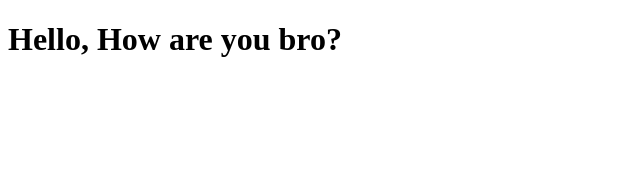
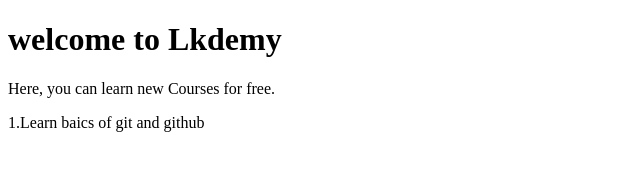
Before and after one commit to lakshmanK1/basic, a plain HTML site: page index.html in a window 1280 px wide. Shown: the whole page, without its empty margins (0-640 px from the left). Drawn offline with Linux system fonts and the light colour scheme.

Commit message:
second commit

```diff
--- a/index.html
+++ b/index.html
@@ -8,7 +8,9 @@
 </head>
 <body>
     <div>
-        <h1>Hello, How are you bro?</h1>
+        <h1>welcome to Lkdemy</h1>
+        <p>Here, you can learn new Courses for free.</p>
+        <p>1.Learn baics of git and github</p>
     </div>
 </body>
 </html>
```
